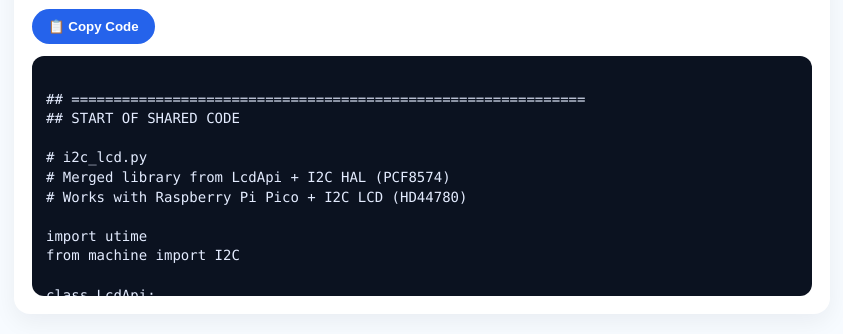
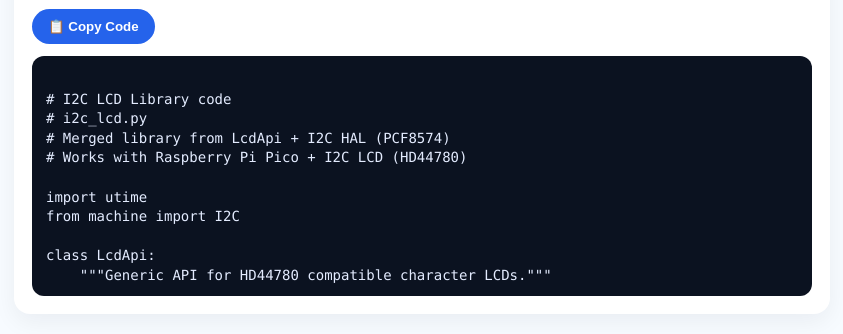
Before and after one commit to harshd-cloud/i2c-lcd-share, a plain HTML site: page index.html in a window 1280 px wide. Shown: the part 104-438 px from the top of the page, without its empty margins (218-1061 px from the left). Drawn offline with Linux system fonts and the light colour scheme.

Commit message:
Update index.html

```diff
--- a/index.html
+++ b/index.html
@@ -42,9 +42,7 @@
 
       <div class="codewrap">
         <pre id="code"><code>
-## =============================================================
-## START OF SHARED CODE
-
+# I2C LCD Library code
 # i2c_lcd.py
 # Merged library from LcdApi + I2C HAL (PCF8574)
 # Works with Raspberry Pi Pico + I2C LCD (HD44780)
@@ -229,9 +227,6 @@ class I2cLcd(LcdApi):
 
         if value <= 3:  # slow commands
             utime.sleep_ms(5)
-
-## END OF SHARED CODE
-## =============================================================
 </code></pre>
       </div>
     </div>
```
